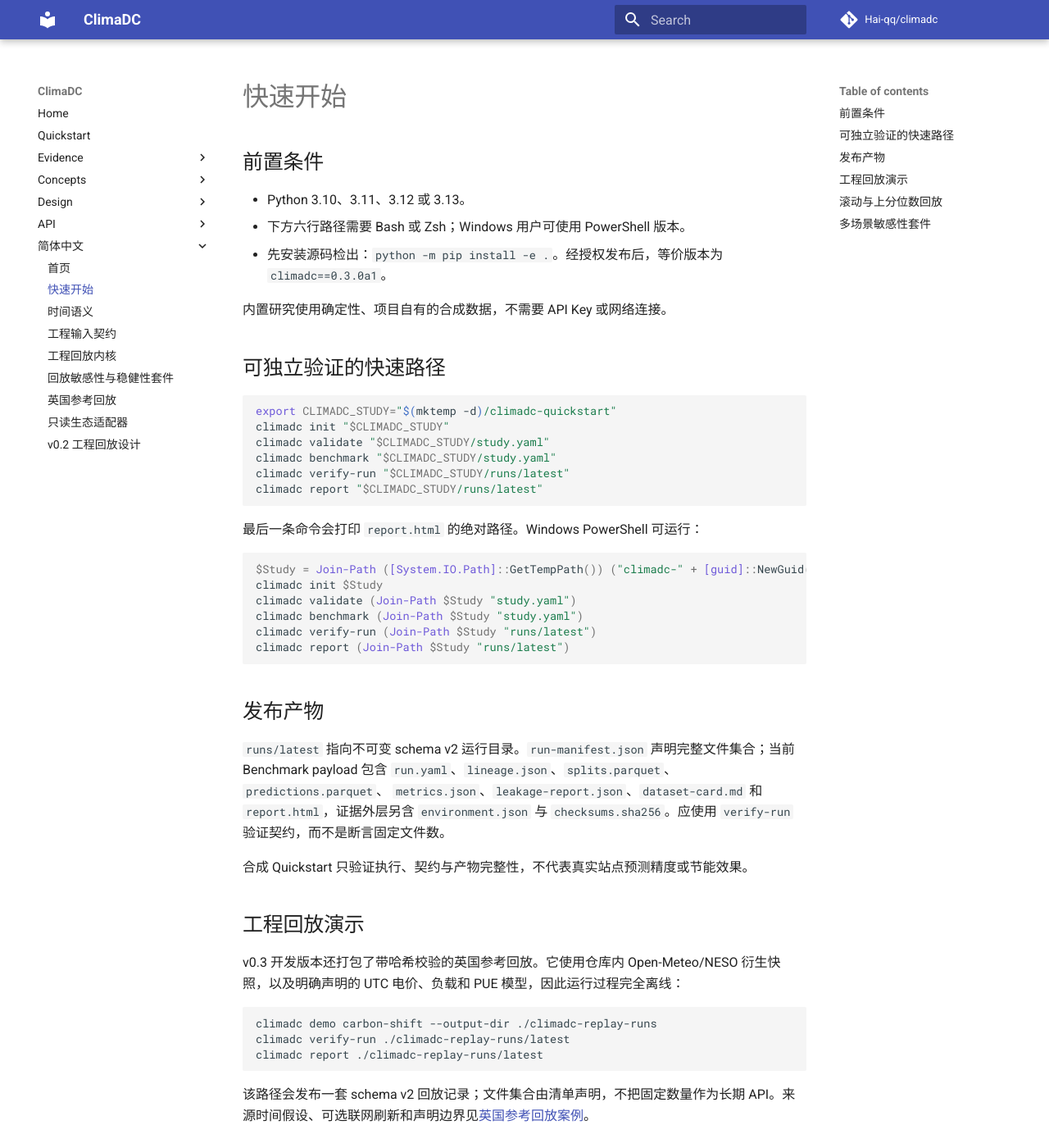
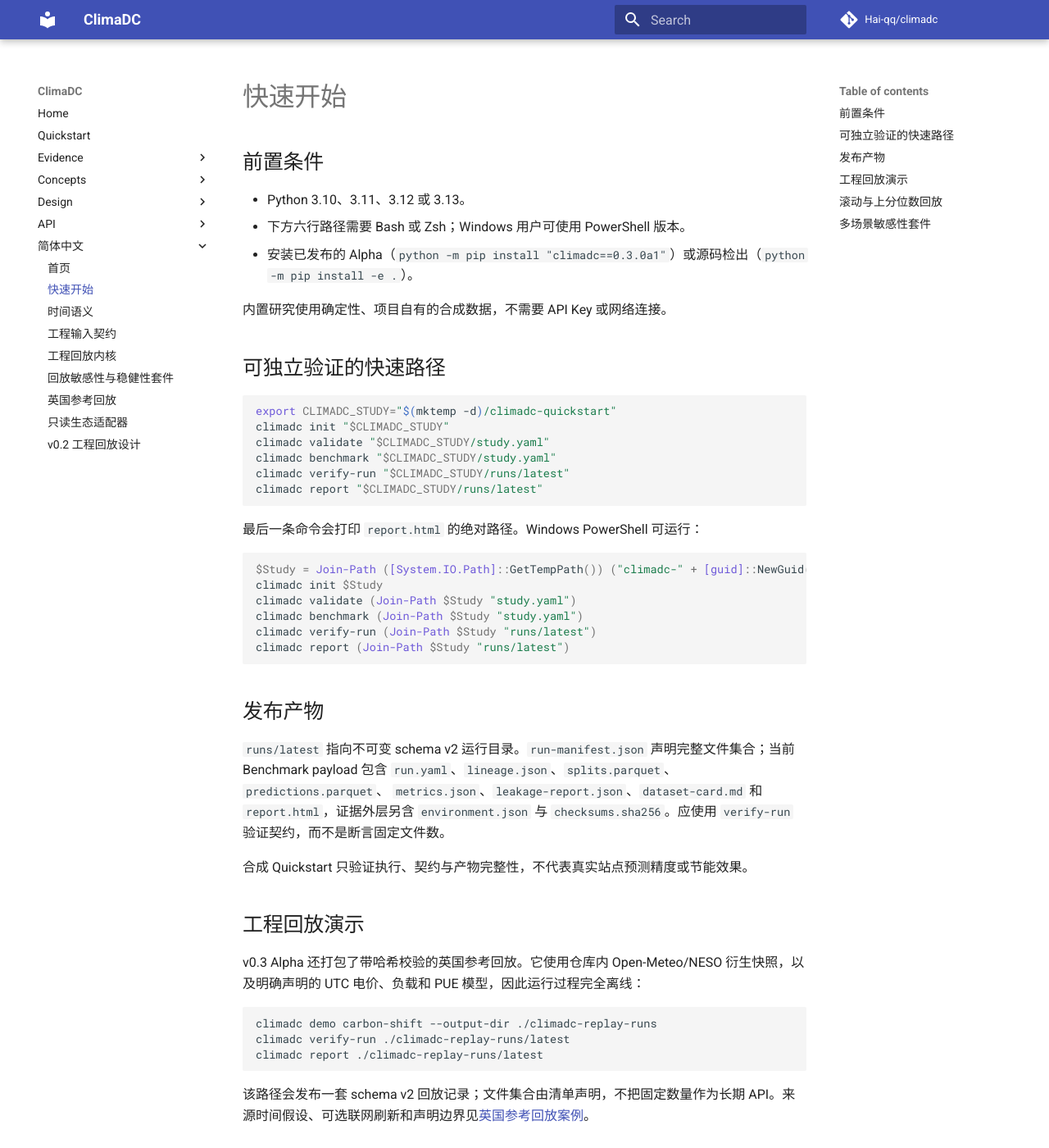
Before and after one commit to Hai-qq/climadc, an MkDocs documentation site: the page built from docs/zh-CN/quickstart.md, in a window 1280 px wide and 1400 px high. Shown: the whole window at 82% size. Built offline with MkDocs 1.6.1 and Material for MkDocs 9.7.7, drawn with Linux system fonts in a browser that asks for light colours; comment, search, counter and statistics services are not loaded.

Commit message:
docs(release): finalize v0.3.0 alpha.1

````diff
--- a/docs/zh-CN/quickstart.md
+++ b/docs/zh-CN/quickstart.md
@@ -4,7 +4,7 @@
 
 - Python 3.10、3.11、3.12 或 3.13。
 - 下方六行路径需要 Bash 或 Zsh；Windows 用户可使用 PowerShell 版本。
-- 先安装源码检出：`python -m pip install -e .`。经授权发布后，等价版本为 `climadc==0.3.0a1`。
+- 安装已发布的 Alpha（`python -m pip install "climadc==0.3.0a1"`）或源码检出（`python -m pip install -e .`）。
 
 内置研究使用确定性、项目自有的合成数据，不需要 API Key 或网络连接。
 
@@ -41,7 +41,7 @@ Benchmark payload 包含 `run.yaml`、`lineage.json`、`splits.parquet`、`predi
 
 ## 工程回放演示
 
-v0.3 开发版本还打包了带哈希校验的英国参考回放。它使用仓库内 Open-Meteo/NESO 衍生快照，以及明确声明的 UTC 电价、负载和 PUE 模型，因此运行过程完全离线：
+v0.3 Alpha 还打包了带哈希校验的英国参考回放。它使用仓库内 Open-Meteo/NESO 衍生快照，以及明确声明的 UTC 电价、负载和 PUE 模型，因此运行过程完全离线：
 
 ```bash
 climadc demo carbon-shift --output-dir ./climadc-replay-runs
````
Also changed, not shown: CHANGELOG.md (+1 -1 lines), README.md (+4 -5 lines), README.zh-CN.md (+4 -4 lines), docs/index.md (+1 -1 lines), docs/quickstart.md (+2 -2 lines), docs/zh-CN/index.md (+1 -1 lines), 1 other file.
